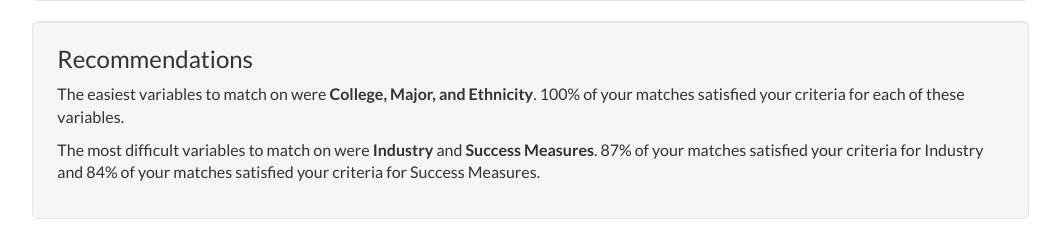
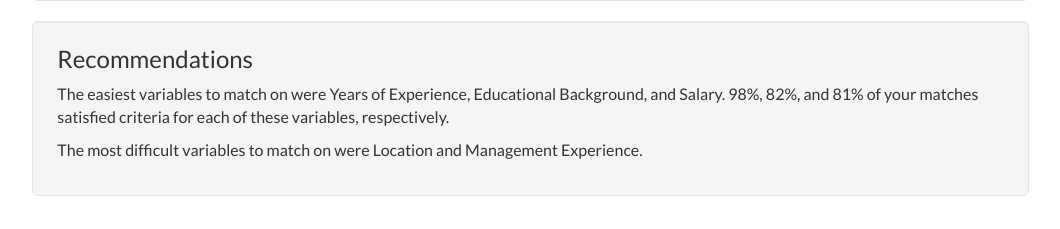
Before and after one commit to twinelabs/enginev2, a Django app: template enginev1/apps/match/templates/match/analyze.html in a window 1280 px wide. Shown: the part 1244-1473 px from the top of the page, without its empty margins (216-1276 px from the left). After the commit the page ends 1440 px from the top, so only its background shows below. Run offline with Django 3.2, Linux system fonts and the light colour scheme; the template is opened without the code that fills it, so the values that code supplies are empty; style sheets or scripts are compiled from the project's sources; some libraries are stand-ins or nearby versions.

Commit message:
new recommendations

```diff
--- a/enginev1/apps/match/templates/match/analyze.html
+++ b/enginev1/apps/match/templates/match/analyze.html
@@ -57,10 +57,10 @@
                     </div>
                     <div class="col-sm-12 block-content recommendations-content">
                         <p>
-                            The easiest variables to match on were <b>College, Major, and Ethnicity</b>. 100% of your matches satisfied your criteria for each of these variables.
+                            The easiest variables to match on were Years of Experience, Educational Background, and Salary. 98%, 82%, and 81% of your matches satisfied criteria for each of these variables, respectively.
                         </p>
                         <p>
-                            The most difficult variables to match on were <b>Industry</b> and <b>Success Measures</b>. 87% of your matches satisfied your criteria for Industry and 84% of your matches satisfied your criteria for Success Measures.
+                            The most difficult variables to match on were Location and Management Experience.
                         </p>
                     </div>
                 </div>
```
